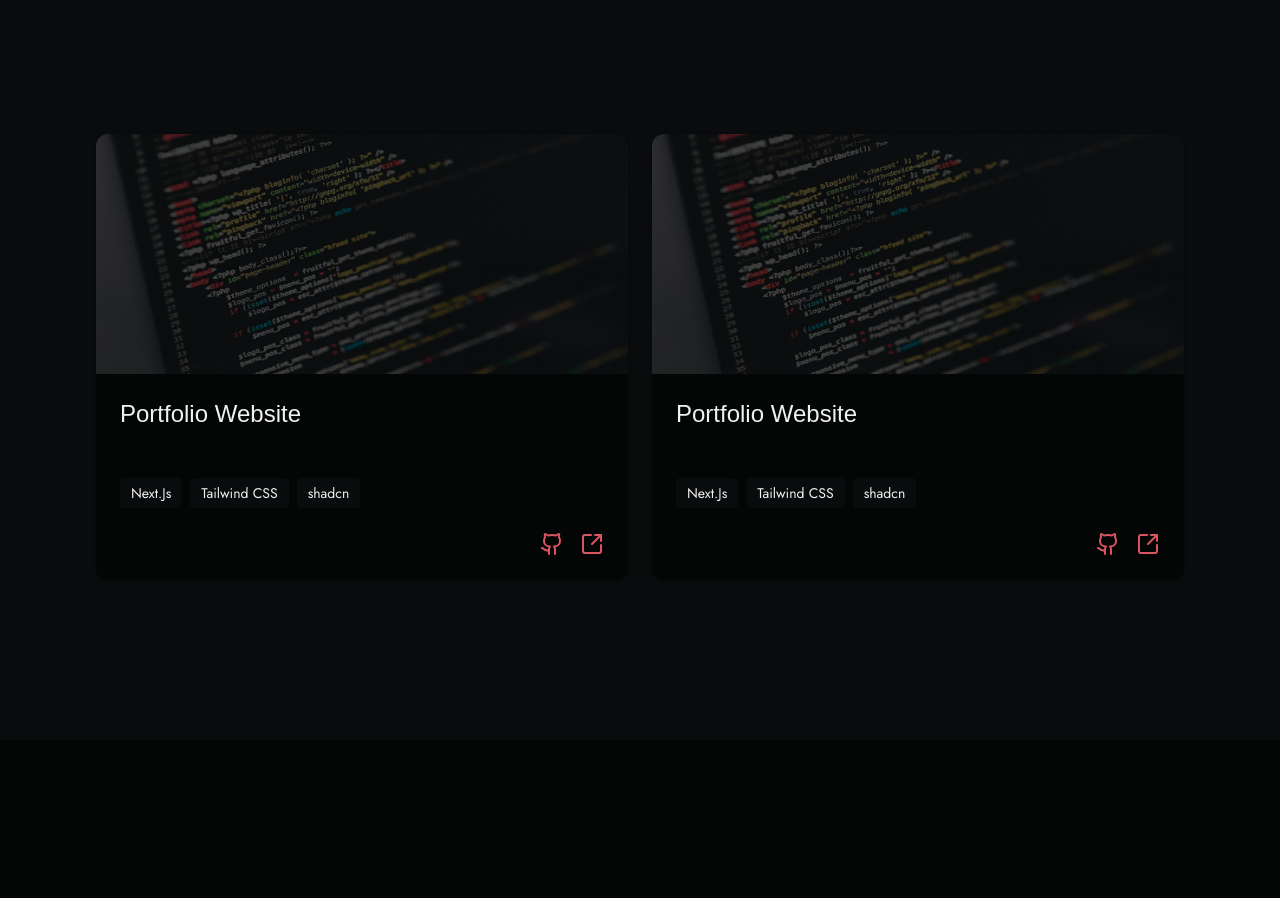
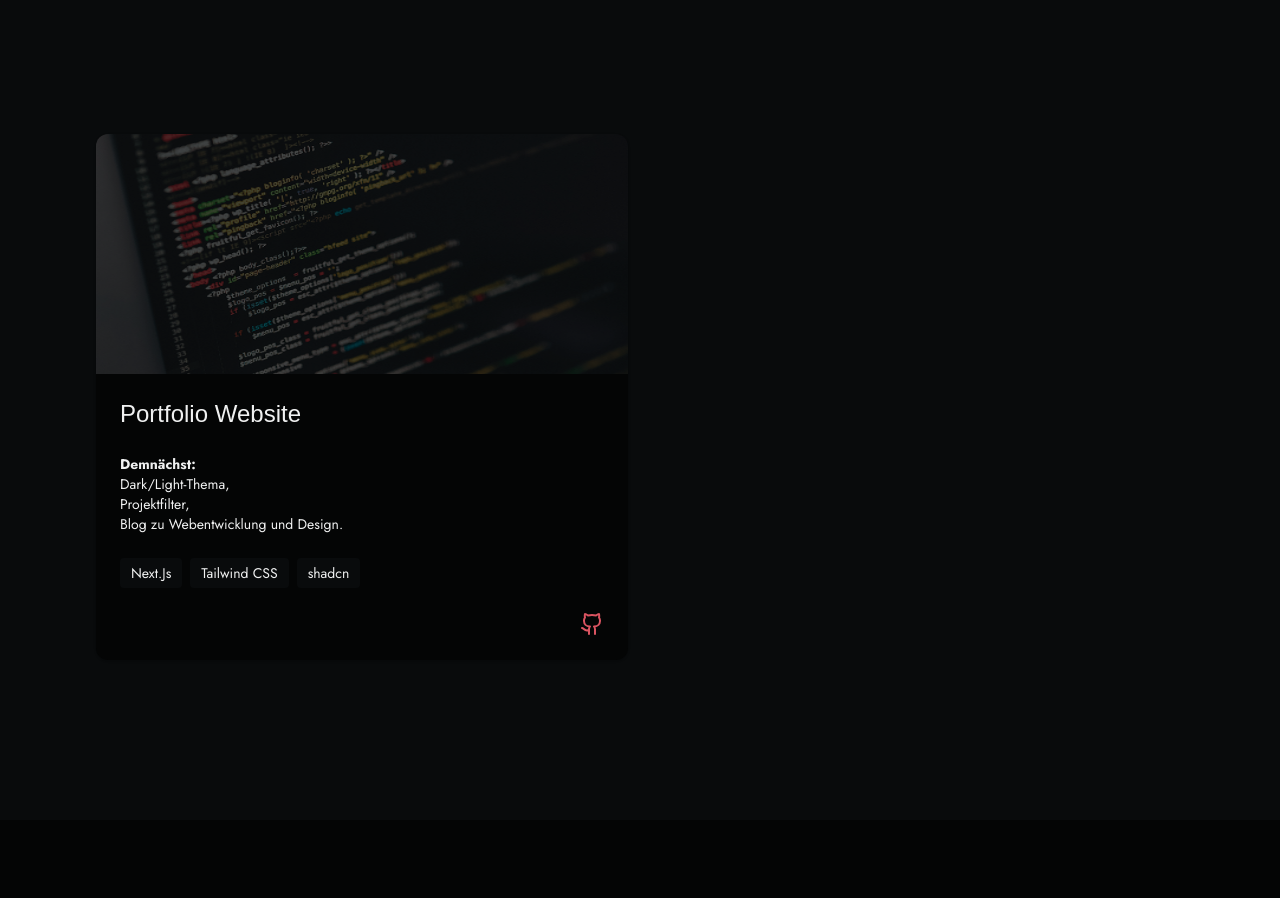
Before and after one commit to ninaassmann/portfolio-website, a Next.js app: page / in a window 1280 px wide. Shown: the part 900-1798 px from the top of the page. Built offline with nearby package versions, Linux system fonts and the light colour scheme; a web font is replaced by a local one.

Commit message:
add Portfolio Card Text

```diff
--- a/components/Projects.tsx
+++ b/components/Projects.tsx
@@ -1,13 +1,15 @@
-import { GithubIcon, SquareArrowOutUpRight } from "lucide-react";
+import { GithubIcon } from "lucide-react";
 import { Badge } from "./ui/badge";
 import {
   Card,
   CardContent,
+  CardDescription,
   CardFooter,
   CardHeader,
   CardTitle,
 } from "./ui/card";
 import Image from "next/image";
+import Link from "next/link";
 
 export default function Projects() {
   return (
@@ -21,6 +23,15 @@ export default function Projects() {
         </div>
         <CardHeader>
           <CardTitle>Portfolio Website</CardTitle>
+          <CardDescription>
+            <strong>Demnächst:</strong>
+            <br />
+            Dark/Light-Thema,
+            <br />
+            Projektfilter,
+            <br />
+            Blog zu Webentwicklung und Design.
+          </CardDescription>
         </CardHeader>
         <CardContent className="flex gap-2">
           <Badge variant={"secondary"}>Next.Js</Badge>
@@ -28,33 +39,13 @@ export default function Projects() {
           <Badge variant={"secondary"}>shadcn</Badge>
         </CardContent>
         <CardFooter className="flex gap-4 justify-end">
-          <a className="text-destructive font-medium uppercase" href="#">
+          <Link
+            className="text-destructive font-medium uppercase"
+            href="https://github.com/ninaassmann/portfolio-website"
+            target="_blank"
+          >
             <GithubIcon className="text-destructive" />
-          </a>
-          <a className="text-destructive font-medium uppercase" href="#">
-            <SquareArrowOutUpRight />
-          </a>
-        </CardFooter>
-      </Card>
-      <Card>
-        <div className="w-full h-60 relative">
-          <Image src="/example.png" alt="Example" fill={true} />
-        </div>
-        <CardHeader>
-          <CardTitle>Portfolio Website</CardTitle>
-        </CardHeader>
-        <CardContent className="flex gap-2">
-          <Badge variant={"secondary"}>Next.Js</Badge>
-          <Badge variant={"secondary"}>Tailwind CSS</Badge>
-          <Badge variant={"secondary"}>shadcn</Badge>
-        </CardContent>
-        <CardFooter className="flex gap-4 justify-end">
-          <a className="text-destructive font-medium uppercase" href="#">
-            <GithubIcon className="text-destructive" />
-          </a>
-          <a className="text-destructive font-medium uppercase" href="#">
-            <SquareArrowOutUpRight />
-          </a>
+          </Link>
         </CardFooter>
       </Card>
     </section>
```
